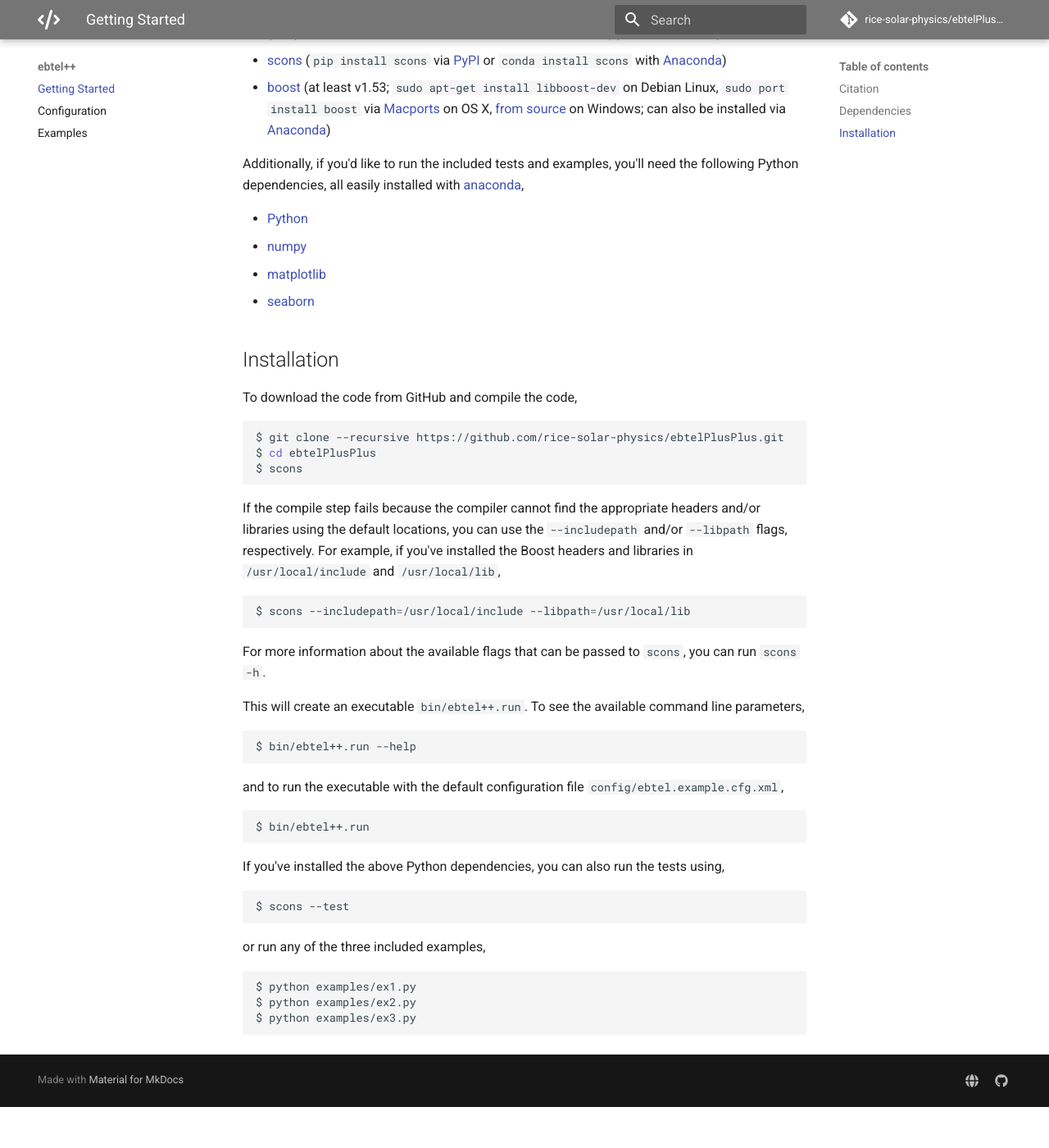
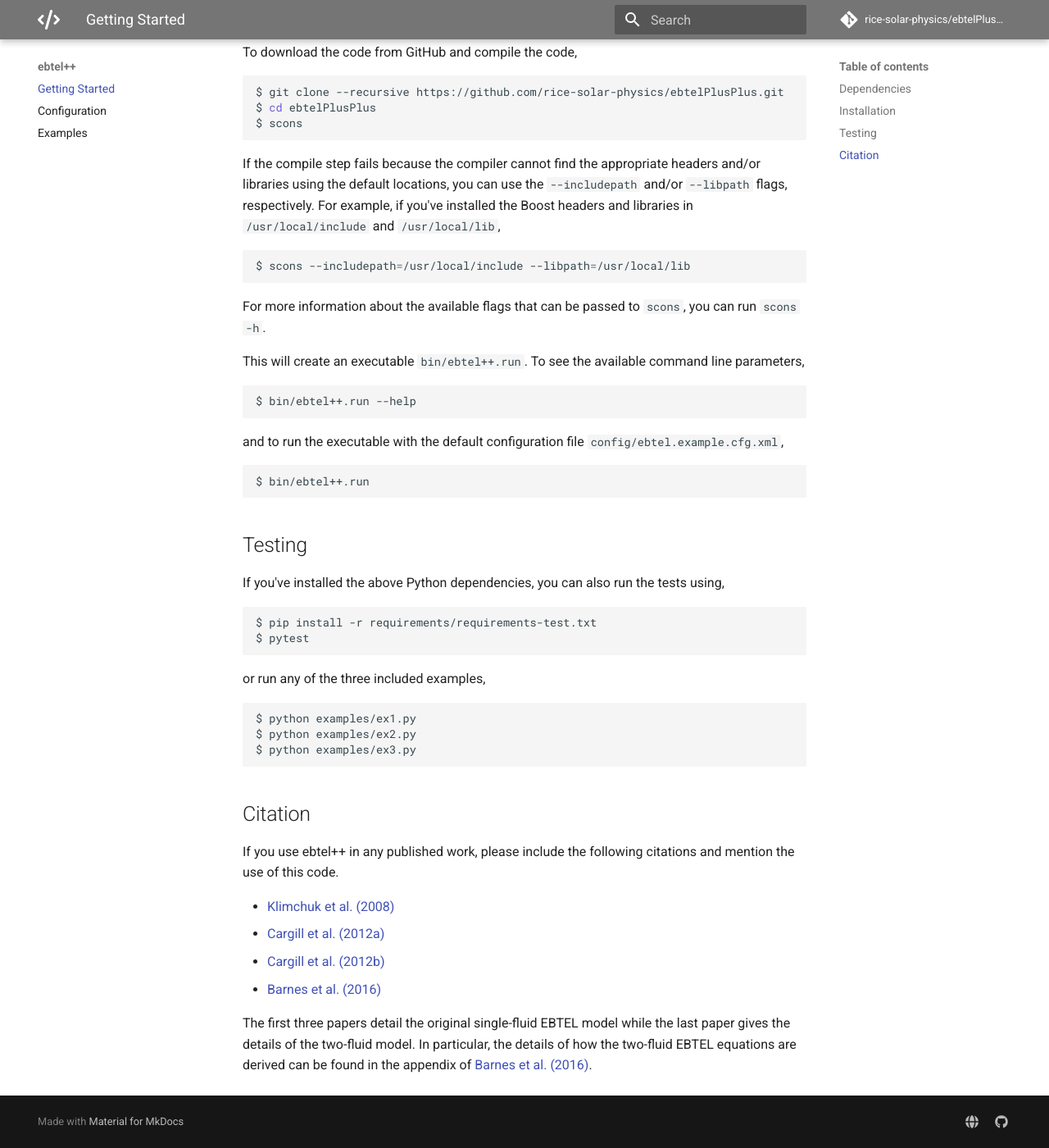
Before and after one commit to rice-solar-physics/ebtelplusplus, an MkDocs documentation site: the page built from docs/mkdocs/index.md, in a window 1280 px wide and 1400 px high, scrolled down 1173 px. Shown: the whole window at 82% size. Built offline with MkDocs 1.6.1 and Material for MkDocs 9.7.7, drawn with Linux system fonts in a browser that asks for light colours; comment, search, counter and statistics services are not loaded; before the commit the page ends 2523 px from its top, so only the background shows below that; some of the changed text lies outside the part shown.

````diff
--- a/docs/mkdocs/index.md
+++ b/docs/mkdocs/index.md
@@ -32,40 +22,64 @@ Additionally, if you'd like to run the included tests and examples, you'll need
 * [seaborn](https://stanford.edu/~mwaskom/software/seaborn/index.html)
 
 ## Installation
+
 To download the code from GitHub and compile the code,
+
 ```Shell
 $ git clone --recursive https://github.com/rice-solar-physics/ebtelPlusPlus.git
 $ cd ebtelPlusPlus
 $ scons
 ```
+
 If the compile step fails because the compiler cannot find the appropriate headers and/or libraries using the default locations, you can use the `--includepath` and/or `--libpath` flags, respectively. For example, if you've installed the Boost headers and libraries in `/usr/local/include` and `/usr/local/lib`,
-```
+
+```Shell
 $ scons --includepath=/usr/local/include --libpath=/usr/local/lib
 ```
+
 For more information about the available flags that can be passed to `scons`, you can run `scons -h`.
 
 This will create an executable `bin/ebtel++.run`. To see the available command line parameters,
+
 ```Shell
 $ bin/ebtel++.run --help
 ```
+
 and to run the executable with the default configuration file `config/ebtel.example.cfg.xml`,
+
 ```Shell
 $ bin/ebtel++.run
 ```
 
+## Testing
+
 If you've installed the above Python dependencies, you can also run the tests using,
+
 ```Shell
-$ scons --test
+$ pip install -r requirements/requirements-test.txt
+$ pytest
 ```
+
 or run any of the three included examples,
+
 ```Shell
 $ python examples/ex1.py
 $ python examples/ex2.py
 $ python examples/ex3.py
 ```
 
+## Citation
+
+If you use ebtel++ in any published work, please include the following citations and mention the use of this code.
+
+* [Klimchuk et al. (2008)][klimchuk_2008]
+* [Cargill et al. (2012a)][cargill_2012a]
+* [Cargill et al. (2012b)][cargill_2012b]
+* [Barnes et al. (2016)][barnes_2016]
+
+The first three papers detail the original single-fluid EBTEL model while the last paper gives the details of the two-fluid model. In particular, the details of how the two-fluid EBTEL equations are derived can be found in the appendix of [Barnes et al. (2016)][barnes_2016].
+
 [klimchuk_2008]: http://adsabs.harvard.edu/abs/2008ApJ...682.1351K "Klimchuk et al. (2008)"
 [cargill_2012a]: http://adsabs.harvard.edu/abs/2012ApJ...752..161C "Cargill et al. (2012a)"
 [cargill_2012b]: http://adsabs.harvard.edu/abs/2012ApJ...758....5C "Cargill et al. (2012b)"
 [barnes_2016]: http://adsabs.harvard.edu/abs/2016ApJ...829...31B "Barnes et al. (2016)"
-[press_num_recipes]: http://dl.acm.org/citation.cfm?id=148286 "Press et al. (1992)"
````
Also changed, not shown: other parts of docs/mkdocs/index.md (+1 -11 lines), README.md.
